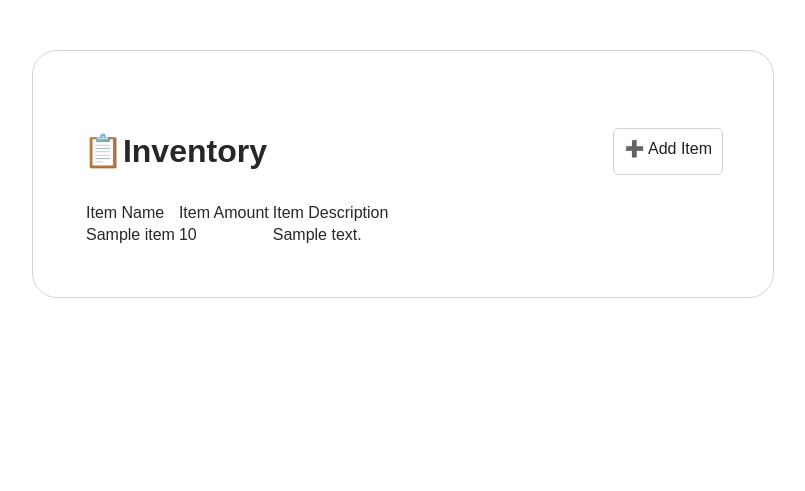
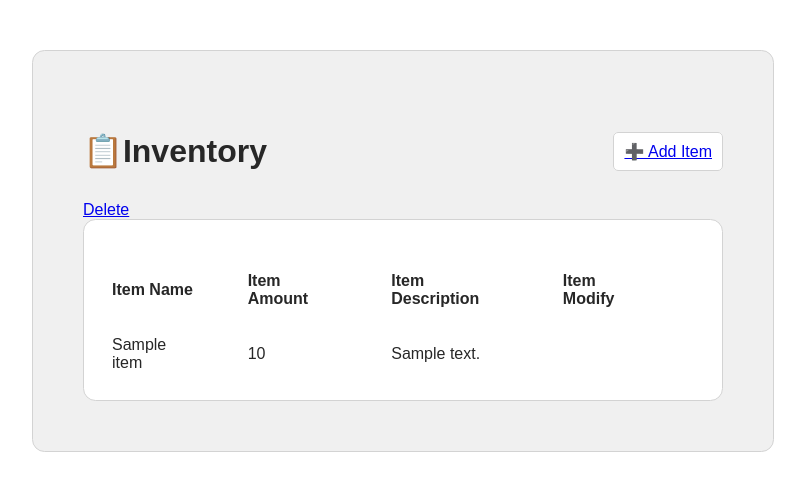
Before and after one commit to rreede/PHP-OOP-Inventory-Crud-Application, a PHP site: page / in a window 1280 px wide. Shown: the top 491 px of the page, without its empty margins (237-1042 px from the left). Run offline with PHP 8.4, Linux system fonts and the light colour scheme; tables that the repository leaves empty or names only in its code hold one stand-in row (values such as "Sample post").

Commit message:
Added Delete by id functionality

```diff
--- a/Index.php
+++ b/Index.php
@@ -18,7 +18,8 @@
 
 <h1> 📋Inventory </h1>
 
-<span class="button"><a href="addItem.php">➕ Add Item</a></span>
+<a href="addItem.php"><span class="button">➕ Add Item</span></a>
+
 
 </div>
 
@@ -39,10 +40,13 @@ $results = $query->fetchAll();
 if($query->rowCount()>0) {
 echo '<table>';
 echo '<tr>';
-echo '<td>Item Name</td>';
-echo '<td>Item Amount</td>';
-echo '<td>Item Description</td>';
+echo '<td><strong>Item Name</strong></td>';
+echo '<td><strong>Item Amount</strong></td>';
+echo '<td><strong>Item Description</strong></td>';
 echo '</td>';
+echo '<td><strong>Item Modify</strong></td>';
+echo '</td>';
+
     foreach($results as $result) {
         echo '<tr>';
         echo '<td>' . $result['item_name'] . '</td>';
@@ -54,13 +58,23 @@ echo '</td>';
 
 
         echo '<td>' . $result['item_description'] . '</td>';
+
+        echo '<td>';
+
+
+
+
+        echo '</td>';
+        echo "<a href='deleteItem.php/?id=" . $result['id'] . "'>Delete</a>";
         echo '</tr>';
     }
+
     echo '</table>';
 }
 
 ?>
 
+
 </div>
 </body>
 </html>
--- a/style.css
+++ b/style.css
@@ -11,7 +11,8 @@ body {
     margin: 50px auto;
     border:1px solid lightgray;
     padding:50px;
-    border-radius:25px;
+    border-radius:12.5px;
+    background:rgb(240, 240, 240);
 }
 
 .top-header {
@@ -27,9 +28,24 @@ body {
     height:25px;
     padding:10px;
     border-radius:5px;
+    background:white;
 }
 
 .button a {
     text-decoration:none;
+
     color:rgb(32, 32, 32);
 }
+
+
+table {
+    padding:25px;
+    border-radius:12.5px;
+    border:1px solid lightgray;
+    background:white;
+}
+
+td {
+    padding-top:25px;
+    padding-right:50px;
+}
```
Also changed, not shown: deleteItem.php (added, +23 -0 lines), updateItem.php (added, +33 -0 lines).
